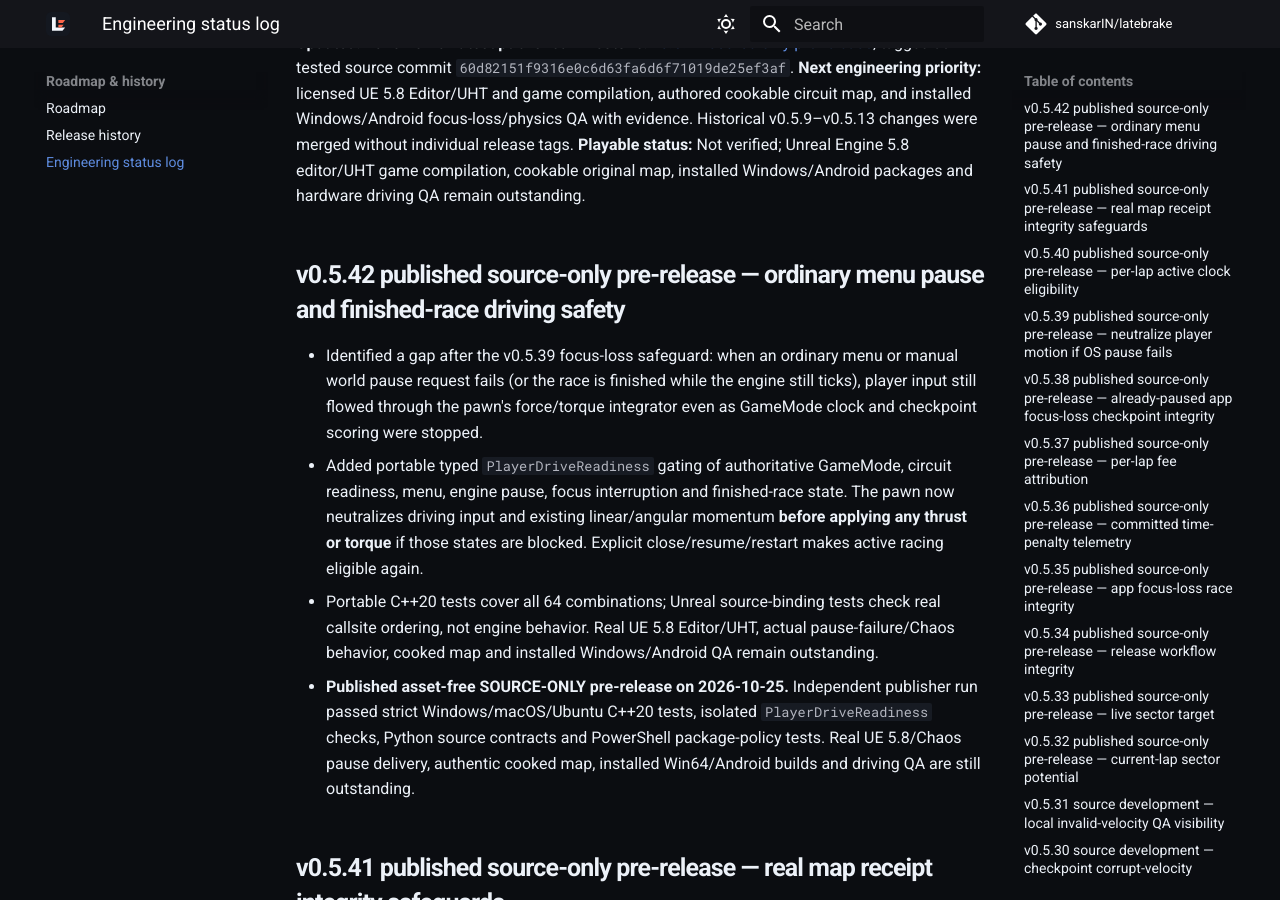
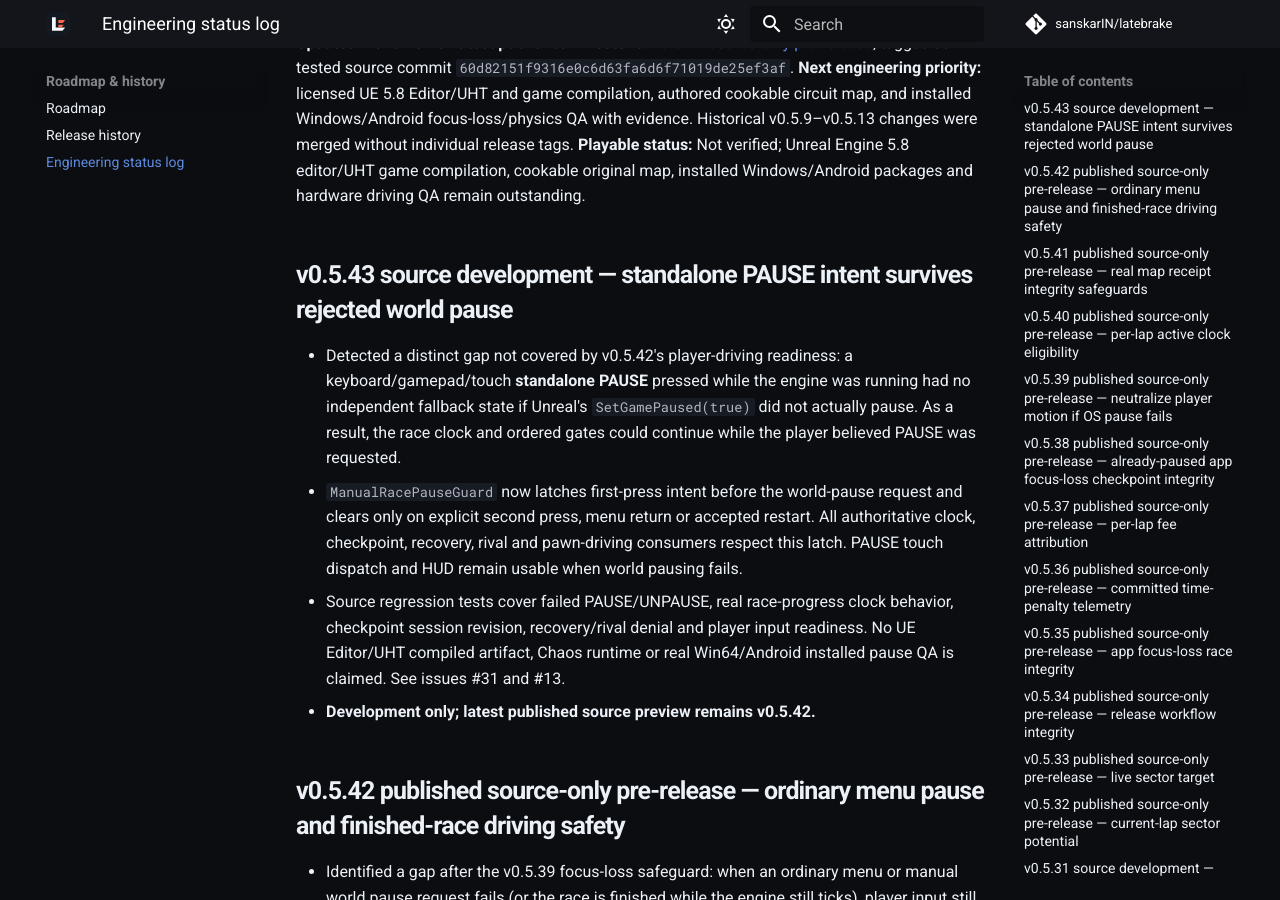
Before and after one commit to sanskarIN/latebrake, an MkDocs documentation site: the page built from docs/STATUS.md, in a window 1280 px wide and 900 px high, scrolled down 198 px. Built offline with MkDocs 1.6.1 and Material for MkDocs 9.7.7, drawn with Linux system fonts in a browser that asks for light colours; comment, search, counter and statistics services are not loaded.

Commit message:
docs(status): expose unreleased v0.5.43 fail-closed PAUSE issue

```diff
--- a/docs/STATUS.md
+++ b/docs/STATUS.md
@@ -4,6 +4,13 @@
 **Latest published milestone:** [v0.5.42 source-only pre-release](https://github.com/sanskarIN/latebrake/releases/tag/v0.5.42), tagged at tested source commit `60d82151f9316e0c6d63fa6d6f71019de25ef3af`.
 **Next engineering priority:** licensed UE 5.8 Editor/UHT and game compilation, authored cookable circuit map, and installed Windows/Android focus-loss/physics QA with evidence. Historical v0.5.9–v0.5.13 changes were merged without individual release tags.
 **Playable status:** Not verified; Unreal Engine 5.8 editor/UHT game compilation, cookable original map, installed Windows/Android packages and hardware driving QA remain outstanding.
+
+## v0.5.43 source development — standalone PAUSE intent survives rejected world pause
+
+- Detected a distinct gap not covered by v0.5.42's player-driving readiness: a keyboard/gamepad/touch **standalone PAUSE** pressed while the engine was running had no independent fallback state if Unreal's `SetGamePaused(true)` did not actually pause. As a result, the race clock and ordered gates could continue while the player believed PAUSE was requested.
+- `ManualRacePauseGuard` now latches first-press intent before the world-pause request and clears only on explicit second press, menu return or accepted restart. All authoritative clock, checkpoint, recovery, rival and pawn-driving consumers respect this latch. PAUSE touch dispatch and HUD remain usable when world pausing fails.
+- Source regression tests cover failed PAUSE/UNPAUSE, real race-progress clock behavior, checkpoint session revision, recovery/rival denial and player input readiness. No UE Editor/UHT compiled artifact, Chaos runtime or real Win64/Android installed pause QA is claimed. See issues #31 and #13.
+- **Development only; latest published source preview remains v0.5.42.**
 
 ## v0.5.42 published source-only pre-release — ordinary menu pause and finished-race driving safety
 
```
